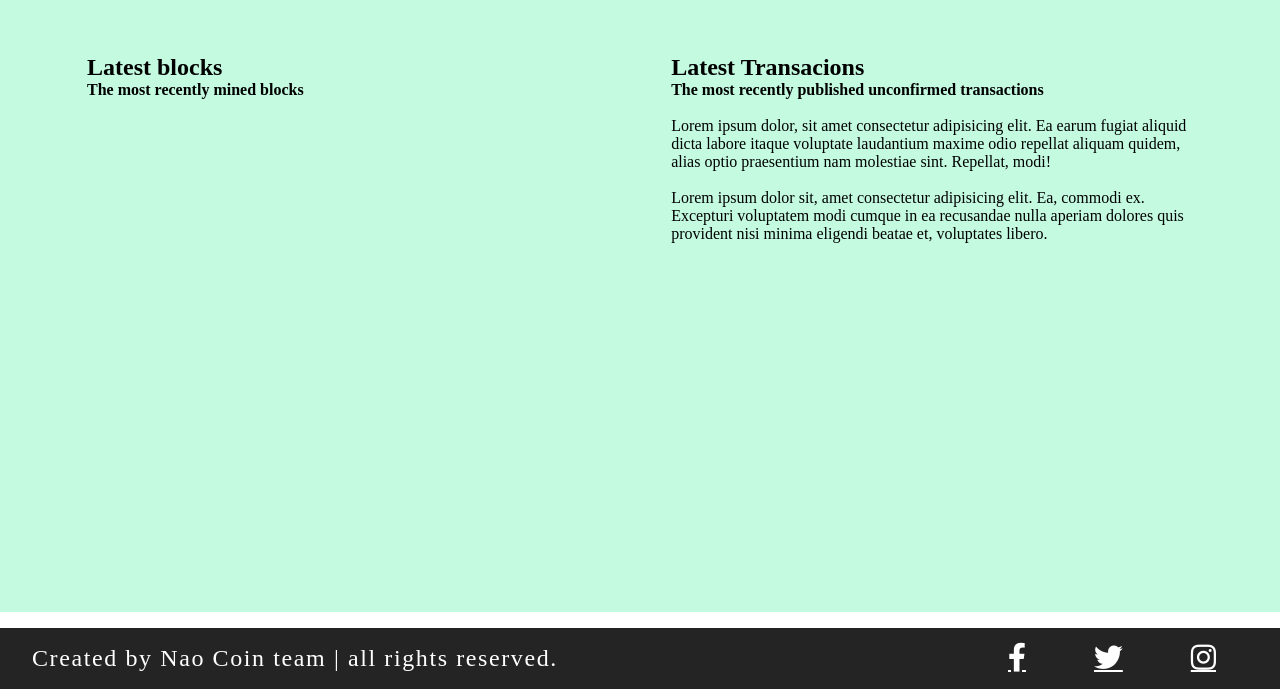
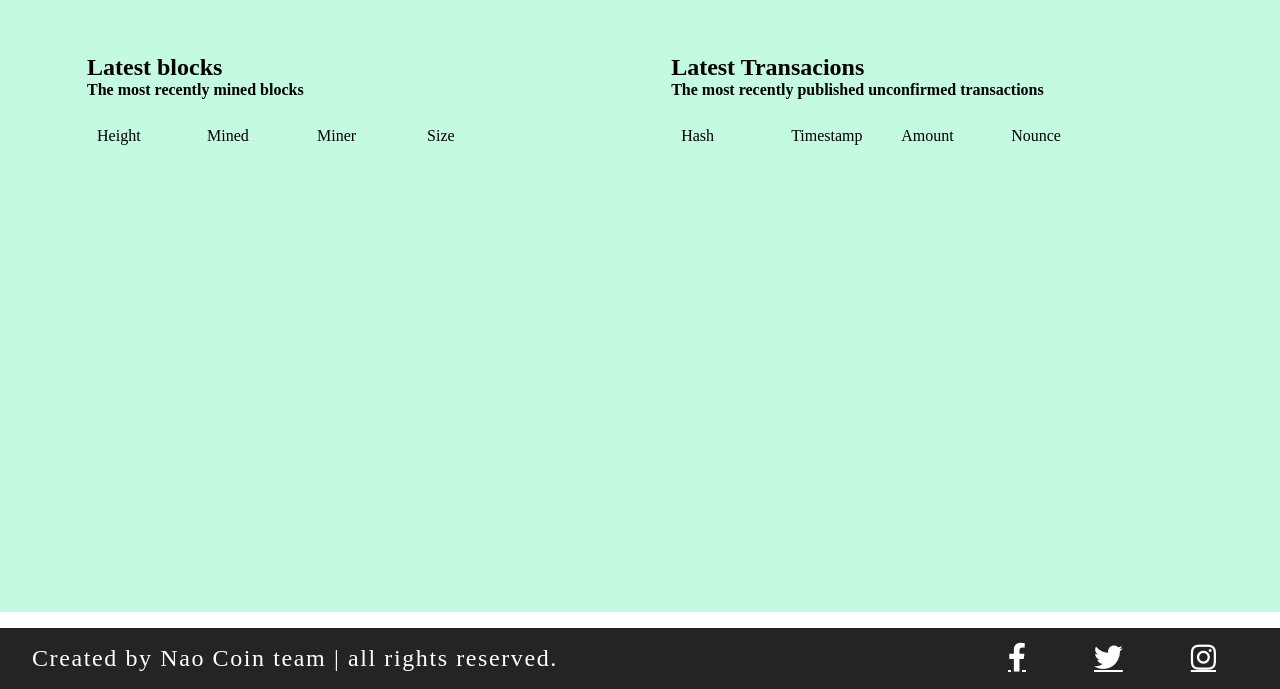
Before and after one commit to diwasdhungana/servernaoc, a website: page public/History.html in a window 1280 px wide. Shown: the part 188-877 px from the top of the page. Drawn offline with nearby package versions, Linux system fonts and the light colour scheme.

Commit message:
some changes in frontend

```diff
--- a/public/History.html
+++ b/public/History.html
@@ -40,19 +40,53 @@
         <div class="blank1">
          <h2>Latest blocks</h2>
          <h4>The most recently mined blocks</h4><br>
-         <!-- <p>Lorem ipsum dolor, sit amet consectetur adipisicing elit. Ea earum fugiat aliquid dicta labore itaque voluptate laudantium maxime odio repellat aliquam quidem, alias optio praesentium nam molestiae sint. Repellat, modi!</p>
-         <br>
-         <p>Lorem ipsum dolor sit, amet consectetur adipisicing elit. Ea, commodi ex. Excepturi voluptatem modi cumque in ea recusandae nulla aperiam dolores quis provident nisi minima eligendi beatae et, voluptates libero.</p> -->
-
+        <div class="container">
+         <div class="flex-box">
+            Height
 
         </div>
+
+        <div class="flex-box">
+            Mined
+        </div>
+
+        <div class="flex-box">
+            Miner
+
+        </div>
+
+        <div class="flex-box">
+            Size
+
+        </div>
+
+        </div>
+    </div>
 
         <div class="blank2">
             <h2>Latest Transacions</h2>
             <h4>The most recently published unconfirmed transactions</h4><br>
-            <p>Lorem ipsum dolor, sit amet consectetur adipisicing elit. Ea earum fugiat aliquid dicta labore itaque voluptate laudantium maxime odio repellat aliquam quidem, alias optio praesentium nam molestiae sint. Repellat, modi!</p>
-            <br>
-            <p>Lorem ipsum dolor sit, amet consectetur adipisicing elit. Ea, commodi ex. Excepturi voluptatem modi cumque in ea recusandae nulla aperiam dolores quis provident nisi minima eligendi beatae et, voluptates libero.</p>
+            <div class="container1">
+                <div class="flex-box">
+                   Hash
+
+               </div>
+
+               <div class="flex-box">
+                   Timestamp
+               </div>
+
+               <div class="flex-box">
+                   Amount
+
+               </div>
+
+               <div class="flex-box">
+                   Nounce
+
+               </div>
+
+               </div>
         </div>
 
     </div>
--- a/public/css/History.css
+++ b/public/css/History.css
@@ -176,6 +176,7 @@ body{
     float: left;
 
 
+
 }
 .blank2{
     margin: 4% 2% 1% 2%;
@@ -183,10 +184,40 @@ body{
     float: right;
     /* padding-right: 7%; */
 
+}
 
+.blank1 .container{
+    display: flex;
+}
+.blank1 .flex-box{
+    width: 90px;
+    height:100px;
+    /* background: linear-gradient(purple ,red); */
+    color:black;
+    /* border:0.5px solid; */
+    text-align: center;
+    border-radius: 10px;
+
+    display: flex;
+    margin: 10px;
 
 }
 
+.blank2 .container1{
+    display: flex;
+}
+.blank2 .flex-box{
+    width: 90px;
+    height:100px;
+    /* background: linear-gradient(purple ,red); */
+    color:black;
+    /* border:0.5px solid; */
+    text-align: center;
+    border-radius: 10px;
+    display: flex;
+    margin: 10px;
+
+}
 
 
 
```
Also changed, not shown: blockchain/index.js (+14 -5 lines).
